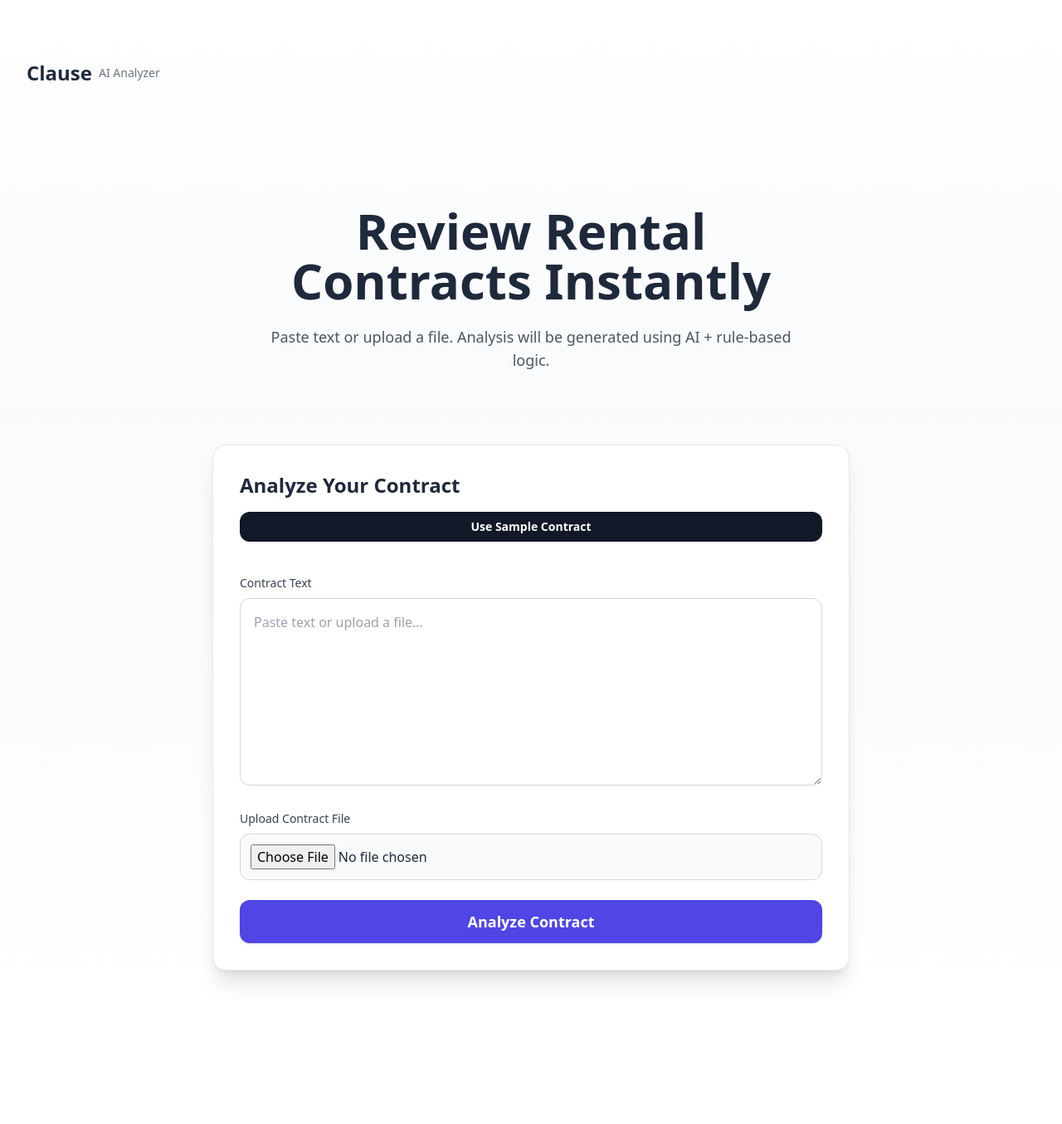
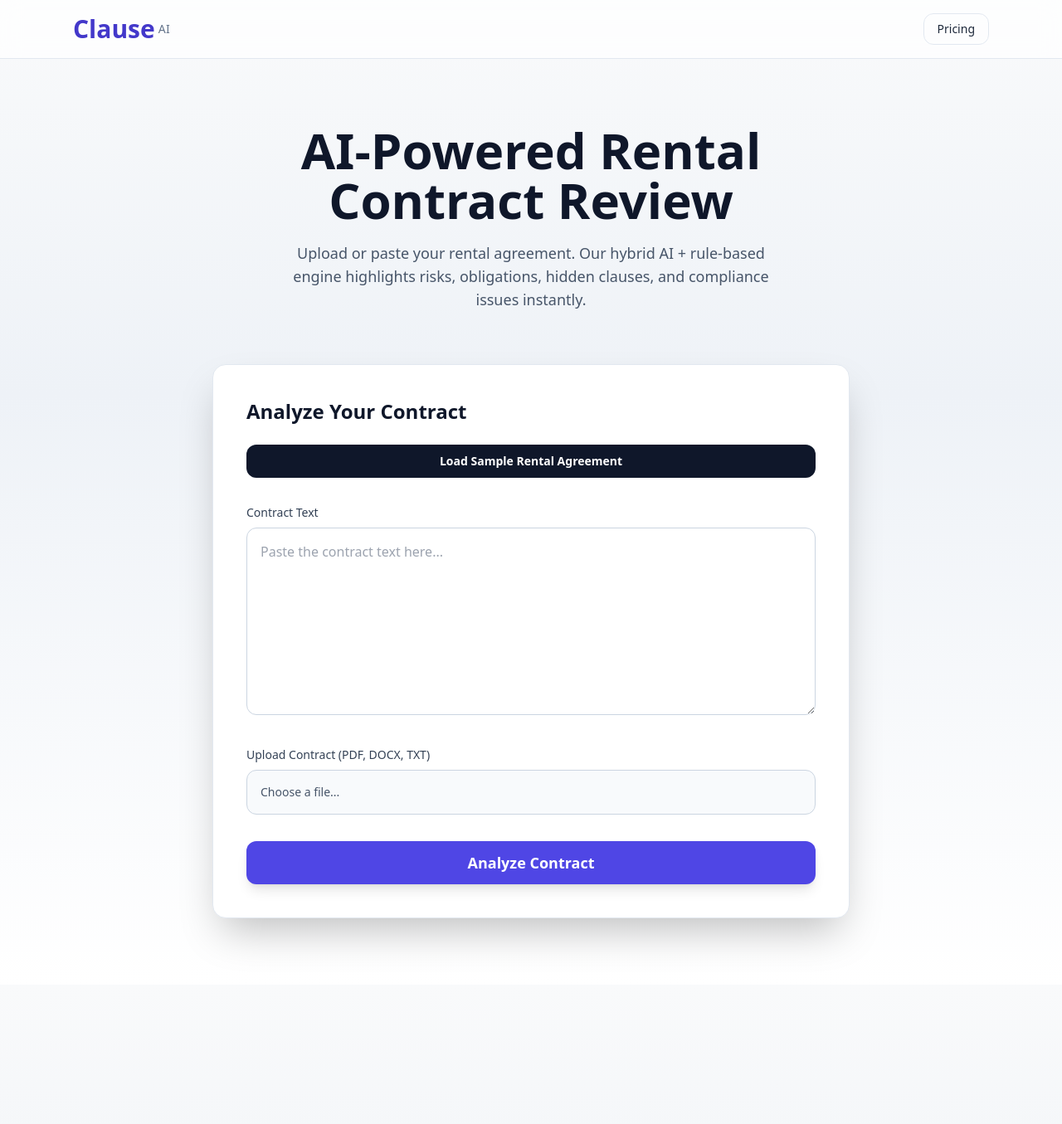
Before and after one commit to AlgoNest/Clause, a Flask app: page /analyze in a window 1280 px wide; the page is wider, and only the part inside the window is pictured. Shown: that part at 83% size. Before the commit the page ends 1186 px from the top of that part, so only its background shows below. Run offline with Flask 3, Linux system fonts and the light colour scheme; some libraries are stand-ins or nearby versions.

Commit message:
Update analyze.html

```diff
--- a/templates/analyze.html
+++ b/templates/analyze.html
@@ -1,126 +1,148 @@
-{% extends "layout.html" %}
-{% block title %}Clause Analyzer{% endblock %}
+<!doctype html>
+<html lang="en">
+<head>
+  <meta charset="utf-8" />
+  <meta name="viewport" content="width=device-width,initial-scale=1" />
+  <link rel="icon" type="image/x-icon" href="static/images/favicon.ico">
+  <title>Clause — Contract Analyzer</title>
 
-{% block body %}
+  <!-- Tailwind CDN -->
+  <script src="https://cdn.tailwindcss.com"></script>
 
-<div class="relative isolate px-6 pt-14 lg:px-8">
+  <style>
+    body {
+      background: linear-gradient(180deg, #f9fafb 0%, #eef2f7 40%, #ffffff 100%);
+      -webkit-font-smoothing: antialiased;
+    }
+    .no-scrollbar::-webkit-scrollbar { display: none; }
+  </style>
+</head>
 
-  <!-- Navbar -->
-  <nav class="flex items-center justify-between py-4 mb-16">
+<body class="font-sans text-slate-800">
+
+<!-- NAVBAR -->
+<header class="border-b border-slate-200 bg-white/70 backdrop-blur-md sticky top-0 z-50">
+  <nav class="max-w-6xl mx-auto px-6 py-4 flex justify-between items-center">
     <div class="flex items-center space-x-2">
-      <span class="text-2xl font-semibold">Clause</span>
-      <span class="text-sm text-gray-500">AI Analyzer</span>
+      <div class="flex items-center space-x-1">
+        <span class="text-3xl font-bold text-indigo-700">Clause</span>
+        <span class="text-sm text-slate-500 tracking-wide">AI</span>
       </div>
-  </nav>
-
-  <!-- Hero -->
-  <div class="mx-auto max-w-2xl py-16 text-center">
-    <h1 class="text-4xl font-bold sm:text-6xl">Review Rental Contracts Instantly</h1>
-    <p class="mt-6 text-lg text-gray-600">Paste text or upload a file. Analysis will be generated using AI + rule-based logic.</p>
     </div>
 
-  <!-- Error Toast -->
-  <div id="errorBox" class="hidden max-w-3xl mx-auto mb-6 p-4 rounded-xl bg-red-100 border border-red-300 text-red-800 text-sm">
+    <a href="/pricing"
+       class="hidden sm:block text-sm font-medium px-4 py-2 rounded-xl border border-slate-200 hover:bg-slate-100">
+      Pricing
+    </a>
+  </nav>
+</header>
+
+<!-- HERO -->
+<section class="text-center max-w-2xl mx-auto pt-20 pb-16 px-6">
+  <h1 class="text-4xl sm:text-6xl font-bold leading-tight text-slate-900">
+    AI-Powered Rental Contract Review
+  </h1>
+  <p class="mt-5 text-lg text-slate-600">
+    Upload or paste your rental agreement. Our hybrid AI + rule-based engine highlights risks,
+    obligations, hidden clauses, and compliance issues instantly.
+  </p>
+</section>
+
+<!-- ERROR TOAST -->
+<div id="errorBox"
+     class="hidden max-w-3xl mx-auto mb-8 p-4 rounded-xl bg-red-100 border border-red-300 text-red-800 text-sm">
 </div>
 
-  <!-- Main Card -->
-  <div class="mx-auto max-w-3xl mt-6 mb-20 bg-white shadow-xl rounded-2xl p-8 border border-gray-200">
-    <h2 class="text-2xl font-semibold mb-4">Analyze Your Contract</h2>
+<!-- MAIN CARD -->
+<div class="max-w-3xl mx-auto bg-white border border-slate-200 shadow-2xl rounded-2xl p-10 mb-20">
 
-    <form id="analyzeForm" action="/analyze" method="post" enctype="multipart/form-data" class="space-y-6">
+  <h2 class="text-2xl font-semibold mb-6 text-slate-900">Analyze Your Contract</h2>
 
-      <!-- Sample Button -->
+  <form id="analyzeForm" action="/analyze" method="POST" enctype="multipart/form-data" class="space-y-8">
+
+    <!-- SAMPLE BTN -->
     <button type="button"
             id="sampleBtn"
-              class="w-full mb-4 rounded-xl bg-gray-900 py-2 text-white font-semibold text-sm hover:bg-gray-700">
-        Use Sample Contract
+            class="w-full rounded-xl bg-slate-900 py-2.5 text-white font-semibold text-sm hover:bg-slate-700 transition">
+      Load Sample Rental Agreement
     </button>
 
-      <!-- Textarea -->
+    <!-- TEXTAREA -->
     <div>
-        <label class="block mb-2 text-sm font-medium text-gray-700">Contract Text</label>
-        <textarea name="contract_text" id="contractText"
-                  rows="8"
-                  class="w-full rounded-xl border border-gray-300 p-4 focus:ring-2 focus:ring-indigo-500"
-                  placeholder="Paste text or upload a file..."></textarea>
+      <label class="block mb-2 text-sm font-medium text-slate-700">Contract Text</label>
+      <textarea name="contract_text" id="contractText" rows="8"
+        class="w-full rounded-xl border border-slate-300 p-4 focus:ring-2 focus:ring-indigo-500 focus:border-indigo-500 transition"
+        placeholder="Paste the contract text here..."></textarea>
     </div>
 
-      <!-- File Upload -->
+    <!-- FILE UPLOAD -->
     <div>
-        <label class="block mb-2 text-sm font-medium text-gray-700">Upload Contract File</label>
-        <input type="file" id="fileInput" name="contract_file"
-               class="w-full rounded-xl border border-gray-300 p-3 bg-gray-50 cursor-pointer" />
+      <label class="block mb-2 text-sm font-medium text-slate-700">Upload Contract (PDF, DOCX, TXT)</label>
+
+      <div class="rounded-xl border border-slate-300 bg-slate-50 p-4 flex items-center justify-between cursor-pointer">
+        <span class="text-slate-600 text-sm">Choose a file...</span>
+        <input type="file" id="fileInput" name="contract_file" class="absolute opacity-0 w-full h-full cursor-pointer" />
+      </div>
     </div>
 
-      <!-- Analyze Button -->
+    <!-- ANALYZE BUTTON -->
     <button type="submit"
-              class="w-full rounded-xl bg-indigo-600 py-3 text-white font-semibold text-lg hover:bg-indigo-700 shadow">
+      class="w-full rounded-xl bg-indigo-600 py-3 text-white font-semibold text-lg hover:bg-indigo-700 transition shadow-lg">
       Analyze Contract
     </button>
 
   </form>
 </div>
-</div>
-
 
 <!-- PDF.js -->
 <script src="https://cdnjs.cloudflare.com/ajax/libs/pdf.js/3.6.172/pdf.min.js"></script>
 
-<!-- DOCX text extraction -->
+<!-- DOCX Extract -->
 <script src="https://cdn.jsdelivr.net/npm/mammoth/mammoth.browser.min.js"></script>
 
 <script>
-
-function showError(message) {
+// ---------------------- ERROR TOAST ----------------------
+function showError(msg) {
   const box = document.getElementById("errorBox");
-    box.textContent = message;
+  box.textContent = msg;
   box.classList.remove("hidden");
   setTimeout(() => box.classList.add("hidden"), 6000);
 }
 
-/* ------------------------------------
-   SAMPLE CONTRACT BUTTON
------------------------------------- */
-document.getElementById("sampleBtn").addEventListener("click", function () {
+// ---------------------- SAMPLE BTN ----------------------
+document.getElementById("sampleBtn").addEventListener("click", () => {
   try {
-        const sample = `
-RENTAL AGREEMENT
+    document.getElementById("contractText").value =
+`RENTAL AGREEMENT
 
-This Rental Agreement is between the Landlord and Tenant.
+This Agreement is between the Landlord and Tenant.
 
 1. Rent must be paid on time.
 2. Security deposit is refundable unless damages occur.
 3. Tenant must follow property rules.
 4. Landlord must provide 30-day notice for termination.
-5. Tenant may not sublet without written permission.
+5. Tenant may not sublet without permission.
 
-Signed by both parties.
-        `;
-        document.getElementById("contractText").value = sample.trim();
-    } catch (err) {
-        showError("Failed to load sample contract. Please try again.");
+Signed by both parties.`;
+  } catch {
+    showError("Failed to load sample contract.");
   }
 });
 
-
-/* ------------------------------------
-   FILE → TEXT CONVERSION + ERRORS
------------------------------------- */
+// ---------------------- FILE HANDLING ----------------------
 document.getElementById("fileInput").addEventListener("change", async function () {
   const file = this.files[0];
   if (!file) return;
 
   if (file.size > 5 * 1024 * 1024) {
-        showError("File too large. Maximum allowed: 5 MB");
+    showError("File too large. Max 5 MB.");
     this.value = "";
     return;
   }
 
   const ext = file.name.split(".").pop().toLowerCase();
-    const supported = ["pdf", "txt", "docx"];
-
-    if (!supported.includes(ext)) {
-        showError("Unsupported file type. Allowed: PDF, TXT, DOCX.");
+  if (!["pdf", "txt", "docx"].includes(ext)) {
+    showError("Unsupported format. Allowed: PDF, DOCX, TXT.");
     this.value = "";
     return;
   }
@@ -129,17 +151,16 @@ document.getElementById("fileInput").addEventListener("change", async function (
     if (ext === "pdf") extractPDF(file);
     if (ext === "txt") extractTXT(file);
     if (ext === "docx") extractDOCX(file);
-    } catch (error) {
-        showError("Failed to extract text from file. Try another file.");
+  } catch {
+    showError("Failed to extract file.");
   }
 });
 
-
-/* ----- Extract PDF ----- */
+// ---------------------- PDF ----------------------
 async function extractPDF(file) {
   try {
-        const buffer = await file.arrayBuffer();
-        const pdf = await pdfjsLib.getDocument({ data: buffer }).promise;
+    const buf = await file.arrayBuffer();
+    const pdf = await pdfjsLib.getDocument({ data: buf }).promise;
     let text = "";
 
     for (let i = 1; i <= pdf.numPages; i++) {
@@ -150,42 +171,38 @@ async function extractPDF(file) {
 
     document.getElementById("contractText").value = text;
   } catch {
-        showError("Error reading PDF file.");
+    showError("Error reading PDF.");
   }
 }
 
-/* ----- Extract TXT ----- */
+// ---------------------- TXT ----------------------
 function extractTXT(file) {
   const reader = new FileReader();
-    reader.onerror = () => showError("Error reading TXT file.");
+  reader.onerror = () => showError("Error reading TXT.");
   reader.onload = () => document.getElementById("contractText").value = reader.result;
   reader.readAsText(file);
 }
 
-/* ----- Extract DOCX ----- */
+// ---------------------- DOCX ----------------------
 async function extractDOCX(file) {
   try {
-        const buffer = await file.arrayBuffer();
-        const result = await mammoth.extractRawText({ arrayBuffer: buffer });
+    const buf = await file.arrayBuffer();
+    const result = await mammoth.extractRawText({ arrayBuffer: buf });
     document.getElementById("contractText").value = result.value;
   } catch {
-        showError("Error reading DOCX file.");
+    showError("Error reading DOCX.");
   }
 }
 
-
-/* ------------------------------------
-   VALIDATE BEFORE SUBMIT
------------------------------------- */
-document.getElementById("analyzeForm").addEventListener("submit", function (e) {
+// ---------------------- VALIDATION ----------------------
+document.getElementById("analyzeForm").addEventListener("submit", (e) => {
   const text = document.getElementById("contractText").value.trim();
-
   if (!text) {
     e.preventDefault();
-        showError("Please paste text, upload a file, or use the sample contract before analyzing.");
-        return;
+    showError("Paste text or upload a file first.");
   }
 });
 </script>
 
-{% endblock %}
+</body>
+</html>
```
Lines whose indentation alone changed are shown as unchanged.
